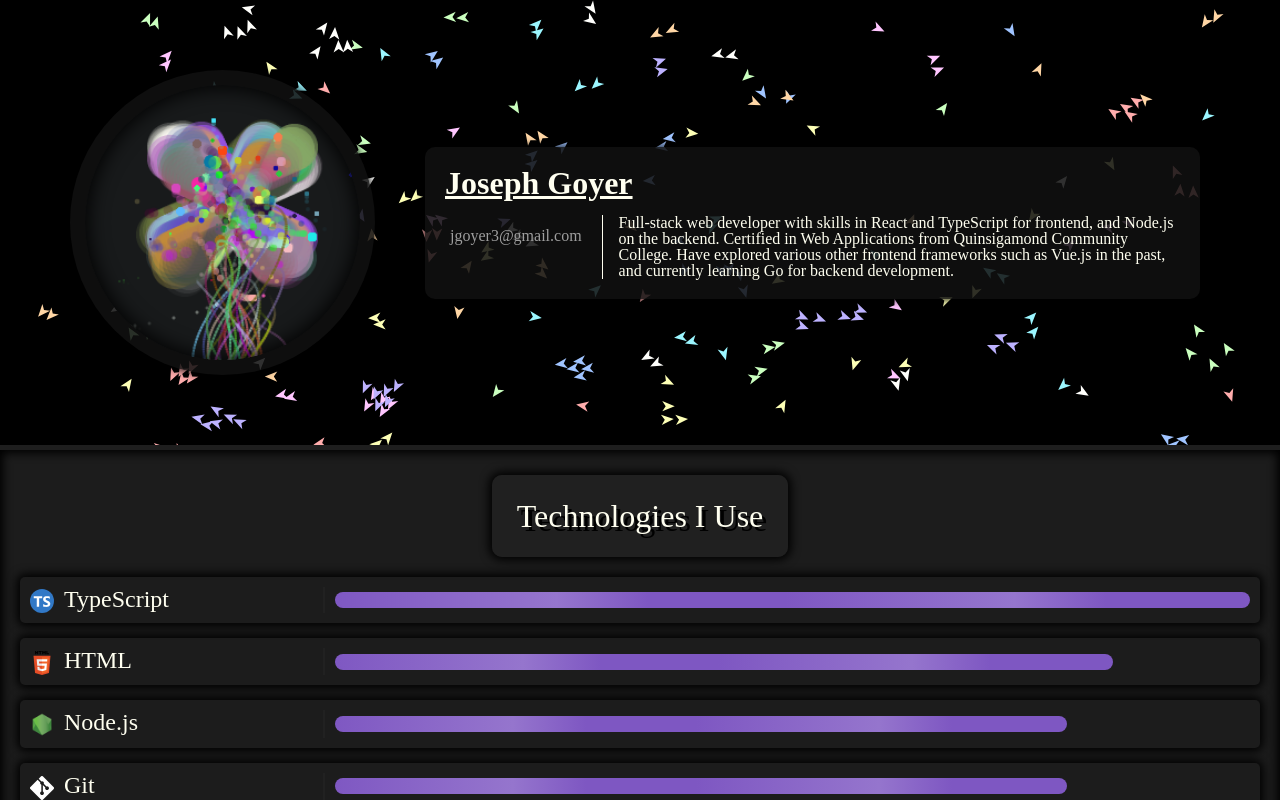
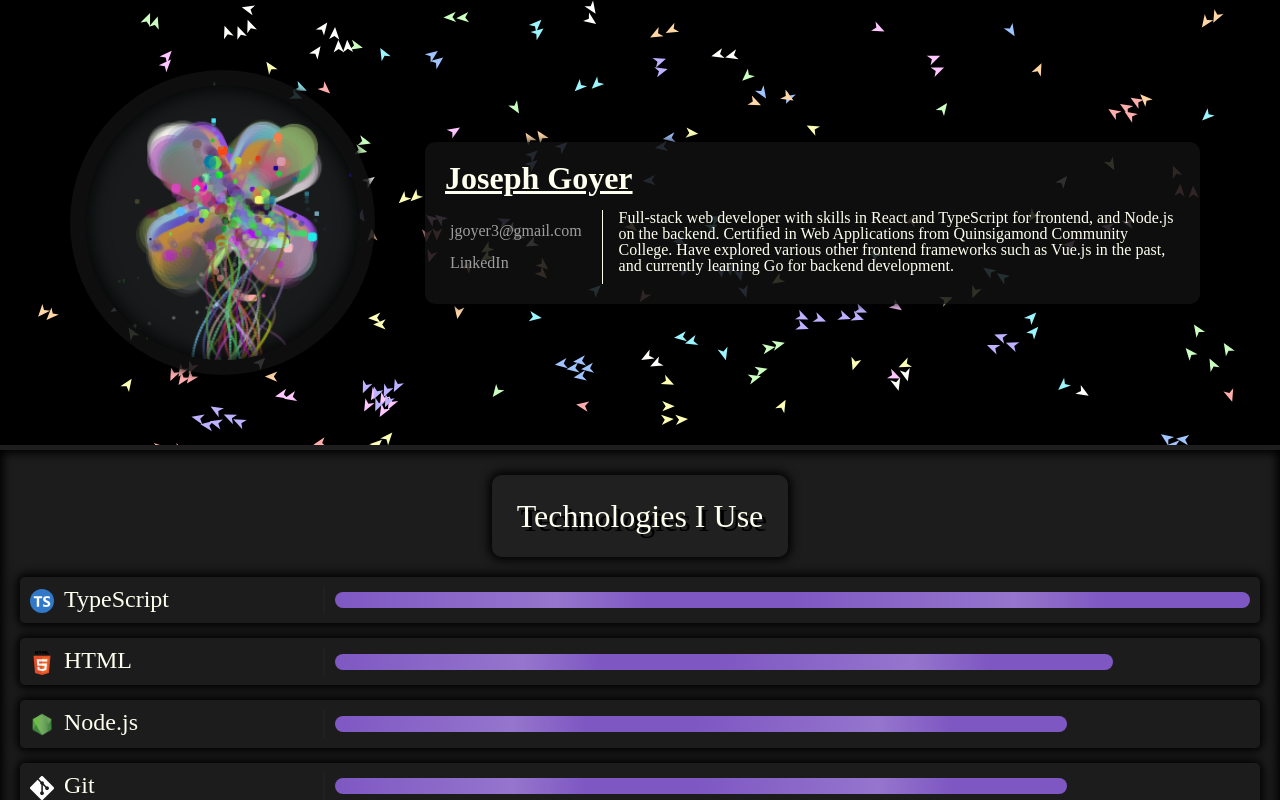
Before and after one commit to ArtificialLegacy/personal_site, a React (Vite) app: page / in a window 1280 px wide. Built offline with nearby package versions, Linux system fonts and the light colour scheme.

Commit message:
add linkedin to banner

```diff
--- a/src/data/profile.ts
+++ b/src/data/profile.ts
@@ -1,6 +1,7 @@
 const profile = {
   name: 'Joseph Goyer',
   email: 'jgoyer3@gmail.com',
+  linkedin: 'https://www.linkedin.com/in/joseph-goyer-2a47bb1bb/',
   description: `
     Full-stack web developer with skills in React and TypeScript for frontend, and Node.js on the backend.
     Certified in Web Applications from Quinsigamond Community College.
--- a/src/modules/banner/components/Banner.tsx
+++ b/src/modules/banner/components/Banner.tsx
@@ -19,6 +19,10 @@
           <div className="banner-card-details">
             <address>
               <a href={`mailto: ${profile.email}`}>{profile.email}</a>
+              <br />
+              <a href={profile.linkedin} target="_blank" rel="noreferrer noopener">
+                LinkedIn
+              </a>
             </address>
             <p>{profile.description}</p>
           </div>
```
